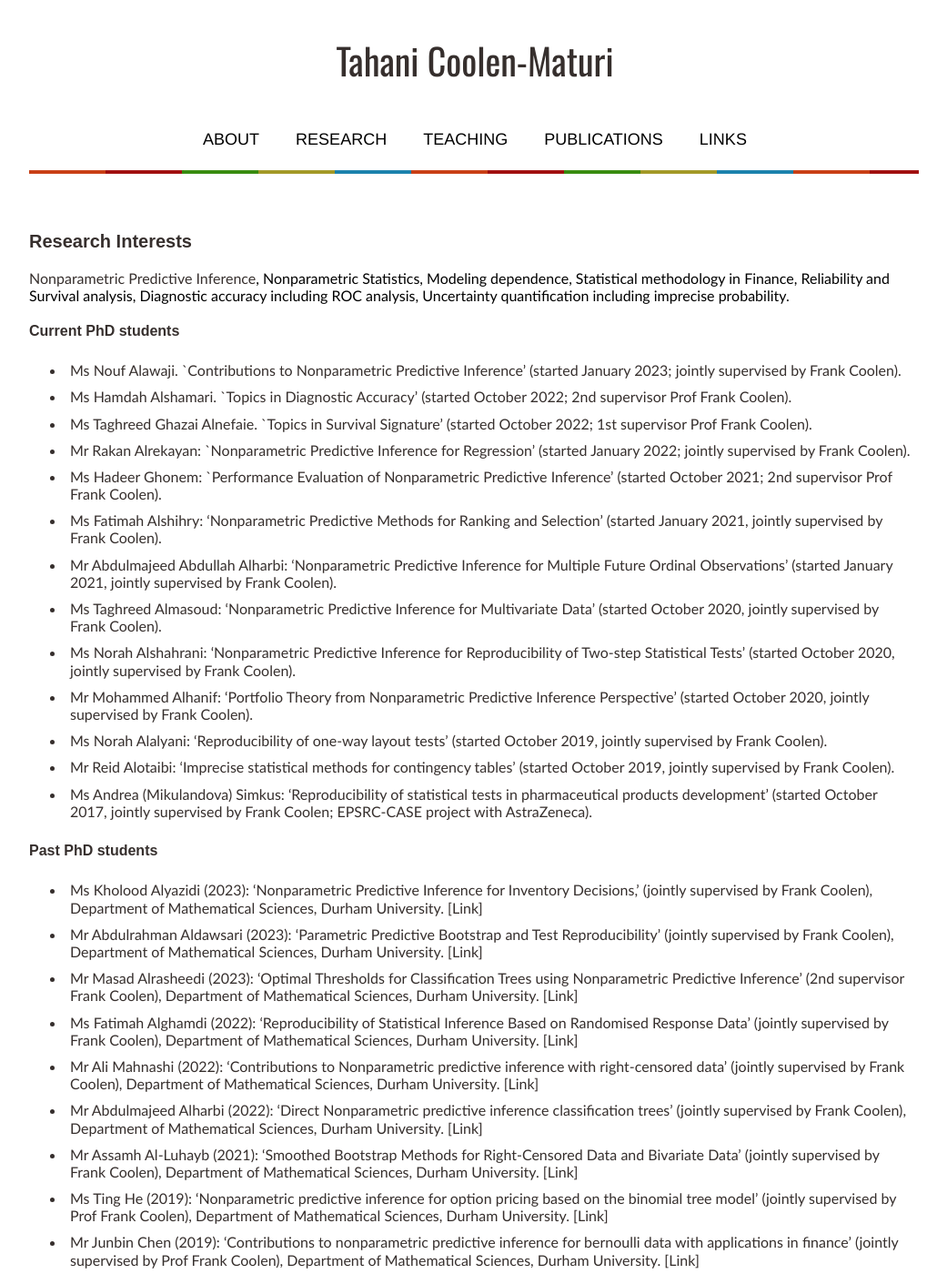
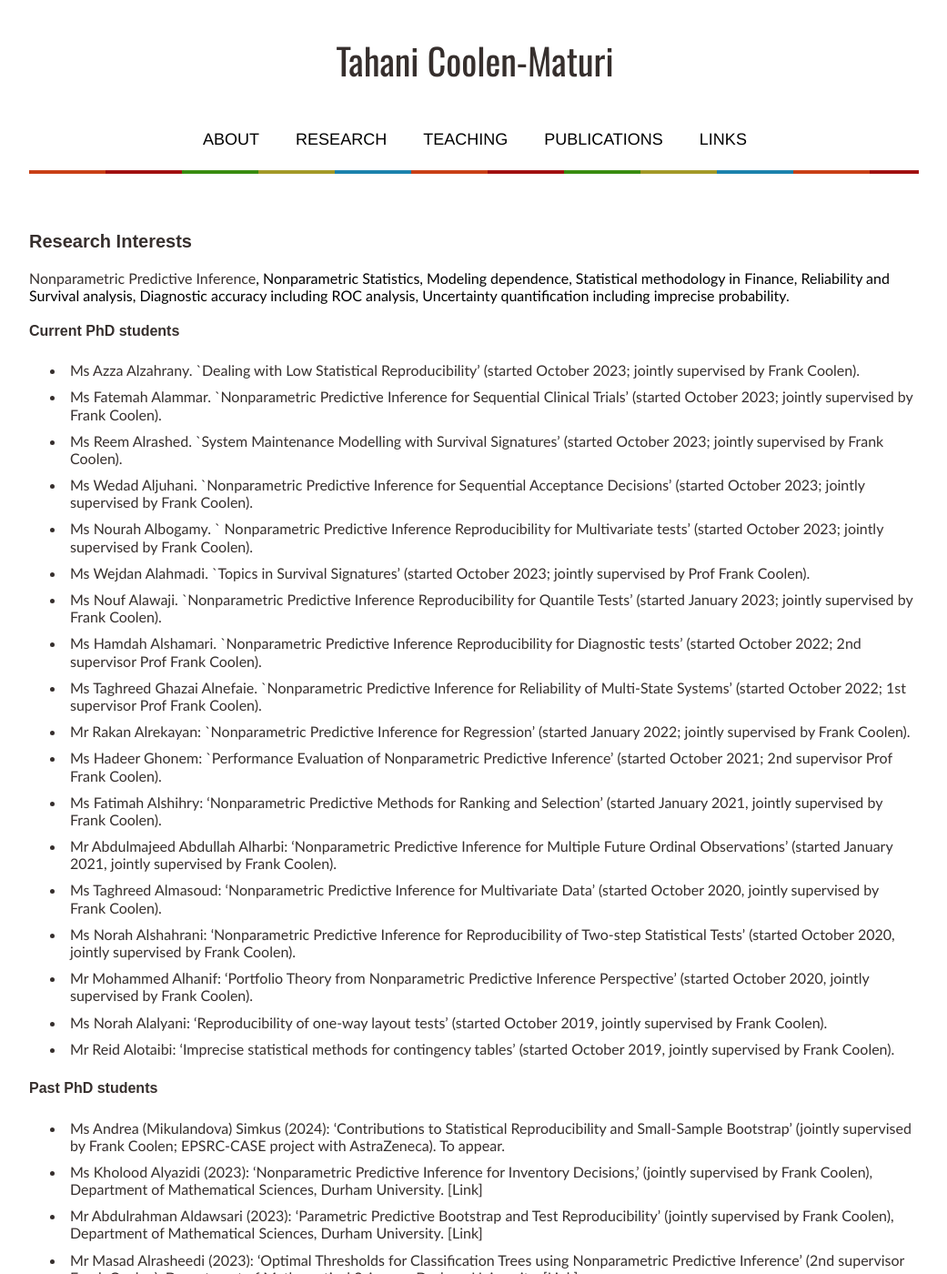
Before and after one commit to tmaturi/tahanimaturi, a Jekyll site: the page built from research.md, in a window 1280 px wide and 1400 px high. Shown: the whole window at 91% size, without its empty margins (119-1160 px from the left). Built offline with Jekyll 4.4.1, drawn with Linux system fonts in a browser that asks for light colours; our own code applies the rules of GitHub Pages for plain Markdown files.

Commit message:
Update research.md

```diff
--- a/research.md
+++ b/research.md
@@ -12,11 +12,23 @@ title: Research
 ### Current PhD students
 <br>
 
-- Ms Nouf Alawaji. `Contributions to Nonparametric Predictive Inference'  (started January 2023; jointly supervised by Frank Coolen).
+- Ms Azza Alzahrany. `Dealing with Low Statistical Reproducibility'  (started October 2023; jointly supervised by Frank Coolen).
 
-- Ms Hamdah Alshamari. `Topics in Diagnostic Accuracy'  (started October 2022; 2nd supervisor Prof Frank Coolen).
+- Ms Fatemah Alammar. `Nonparametric Predictive Inference for Sequential Clinical Trials'  (started October 2023; jointly supervised by Frank Coolen).
 
-- Ms Taghreed Ghazai Alnefaie. `Topics in Survival Signature'  (started October 2022; 1st supervisor Prof Frank Coolen).
+- Ms Reem Alrashed. `System Maintenance Modelling with Survival Signatures'  (started October 2023; jointly supervised by Frank Coolen).
+
+- Ms Wedad Aljuhani. `Nonparametric Predictive Inference for Sequential Acceptance Decisions'  (started October 2023; jointly supervised by Frank Coolen).
+
+- Ms Nourah Albogamy. ` Nonparametric Predictive Inference Reproducibility for Multivariate tests'  (started October 2023; jointly supervised by Frank Coolen).
+
+- Ms Wejdan Alahmadi. `Topics in Survival Signatures'  (started October 2023; jointly supervised by Prof Frank Coolen).
+
+- Ms Nouf Alawaji. `Nonparametric Predictive Inference Reproducibility for Quantile Tests'  (started January 2023; jointly supervised by Frank Coolen).
+
+- Ms Hamdah Alshamari. `Nonparametric Predictive Inference Reproducibility for Diagnostic tests'  (started October 2022; 2nd supervisor Prof Frank Coolen).
+
+- Ms Taghreed Ghazai Alnefaie. `Nonparametric Predictive Inference for Reliability of Multi-State Systems'  (started October 2022; 1st supervisor Prof Frank Coolen).
 
 
 - Mr  Rakan Alrekayan:  `Nonparametric Predictive Inference for Regression' (started January 2022; jointly supervised by Frank Coolen).
@@ -40,9 +52,6 @@ title: Research
 
 - Mr Reid Alotaibi: 'Imprecise statistical methods for contingency tables' (started October 2019, jointly supervised by Frank Coolen).
 
-- Ms Andrea (Mikulandova) Simkus: 'Reproducibility of statistical tests in pharmaceutical products development' (started October 2017, jointly supervised by Frank Coolen; EPSRC-CASE project with AstraZeneca).
-
-
 
 
 
@@ -51,6 +60,9 @@ title: Research
 
 ### Past PhD students
 <br>
+
+- Ms Andrea (Mikulandova) Simkus (2024): 'Contributions to Statistical Reproducibility and Small-Sample Bootstrap' (jointly supervised by Frank Coolen; EPSRC-CASE project with AstraZeneca). To appear.
+
 
 
 
```
